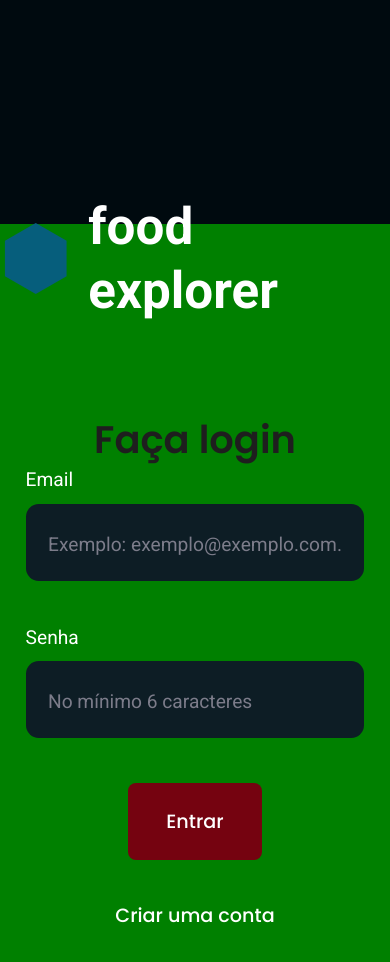
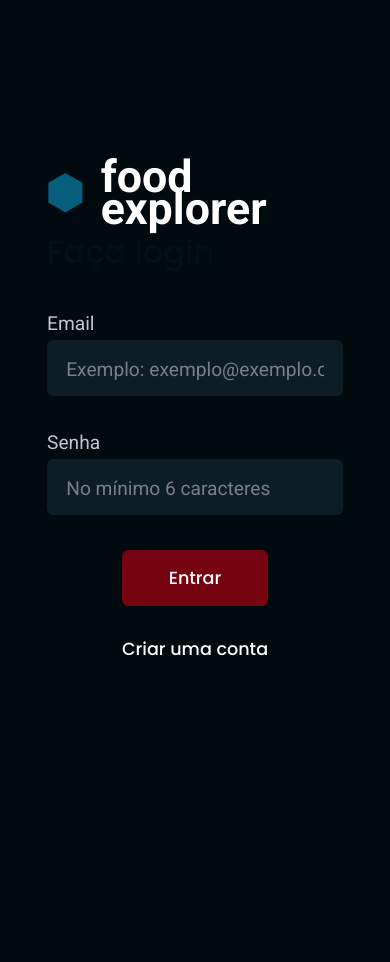
Before and after one commit to LaraAEC/foodExplorer_page, a React (Vite) app: page / in a window 390 px wide. Shown: the top 962 px of the page. After the commit the page ends 844 px from the top, so only its background shows below. Built offline with nearby package versions, Linux system fonts and the light colour scheme.

Commit message:
page SignIn responsiva

```diff
--- a/src/components/Button/styles.js
+++ b/src/components/Button/styles.js
@@ -2,17 +2,21 @@ import styled from 'styled-components';
 
 export const Container = styled.button`
   width: 100%;
-  height: 4.8rem;
+  height: 3.5rem;
 
   background-color: ${({ theme }) => theme.COLORS.RED_100};
   color: ${({ theme }) => theme.COLORS.WHITE_100};
-  padding: 1.2rem 2.4rem;
 
-  font-size: 1.2rem;
+  padding: 0rem auto;
+
+  font-size: 1.1rem;
   font-weight: 500;
 
+  margin-top: 2.2rem;
+
   border: 0;
-  border-radius: 0.5rem;
+  border-radius: 0.4rem;
+
 
   &:disabled {
     opacity: 0.5;
--- a/src/components/HeaderSign/index.jsx
+++ b/src/components/HeaderSign/index.jsx
@@ -1,12 +1,12 @@
 import { Container } from './styles';
 
-import PolygonBiggerSvg from '../../assets/polygonBigger.svg';
+import LogoSvg from '../../assets/logo.svg';
 
 export function HeaderSign() {
   return (
     <Container>
         <img
-          src={PolygonBiggerSvg}
+          src={ LogoSvg }
           alt="Imagem de 'polígono azul'."
         />
         <h1>food explorer</h1>
--- a/src/components/HeaderSign/styles.js
+++ b/src/components/HeaderSign/styles.js
@@ -14,11 +14,21 @@ export const Container = styled.header`
 
   font-family: ${({ theme }) => theme.FONTS.FONT_SECONDARY};
   font-weight: 700;
-  font-size: 1.6rem;
-  line-height: 4rem;
+  font-size: 1.4rem;
+  line-height: 2rem;
 
   img {
-      width: 4.5rem;
-      height: 4.5rem;
+      width: 2.5rem;
+      height: 2.5rem;
+
+      @media (min-width: 768px) {
+        width: 4.5rem;
+        height: 4.5rem;
+
+        font-size: 1.6rem;
+        line-height: 3rem;
+      }
   }
+
+
   `;
--- a/src/components/Input/styles.js
+++ b/src/components/Input/styles.js
@@ -8,16 +8,13 @@ export const Container = styled.div `
   background-color: ${({ theme }) => theme.COLORS.BACKGROUND_900};
   color: ${({ theme }) => theme.COLORS.GRAY_300};
 
-  margin-top: 0.8rem;
-  margin-bottom: 2.8rem;
-
-  border-radius: 0.8rem;
+  border-radius: 0.4rem;
 
   > input {
-    height: 4.8rem;
+    height: 3.5rem;
     width: 100%;
 
-    padding: 1.2rem 1.4rem;
+    padding: 1rem 1.2rem;
 
     color: ${({ theme }) => theme.COLORS.WHITE_100};
     background: transparent;
@@ -37,9 +34,10 @@ export const Container = styled.div `
   > svg {
     margin-left: 1.6rem;
   }
+
+  > input:focus {
+    border: 1px solid #FFFFFF;
+    border-radius: 5px;
+  }
+
 `;
-
-//width:100% me dá uma largura de 100% de onde o elemento estiver, ele ocupa 100% da onde ele está.
-//Colocamos o background do input transparente para aproveitar o background que colocamos no Container.
-//Colocamos a borda do input zero para dar a sensação de que o ícone (que está ao lado) é parte dele.
-//estilizamos o placeholder desse input com &: (para acessar a propriedade placeholder)
--- a/src/pages/SignIn/index.jsx
+++ b/src/pages/SignIn/index.jsx
@@ -13,8 +13,9 @@ export function SignIn() {
 
         <div className="columnLogin">
           <Form>
-            <h2>Faça login</h2>
+
             <div className="wrap">
+              <h2>Faça login</h2>
               <span>Email</span>
               <Input
                 placeholder="Exemplo: exemplo@exemplo.com.br"
@@ -32,13 +33,13 @@ export function SignIn() {
               />
             </div>
 
-          <div className="wrap">
-            <Button title="Entrar"  /*onClick={handleSignIn}*//>
-          </div>
+            <div className="wrap">
+              <Button title="Entrar"  /*onClick={handleSignIn}*//>
+              <a href="#">
+                Criar uma conta
+              </a>
+            </div>
 
-            <a href="#">
-              Criar uma conta
-            </a>
           </Form>
         </div>
 
--- a/src/pages/SignIn/styles.js
+++ b/src/pages/SignIn/styles.js
@@ -13,18 +13,20 @@ export const Container = styled.div`
 
   margin-top: 14rem;
 
-  padding: 0rem;
-  background: green;
+  padding: 158px 47px 300px 47px;
+  margin: 0 auto;
 
   @media (min-width: 768px) {
-    max-width: 76rem;
+    max-width: 76.8rem;
 
     display: flex;
     flex-direction: row;
 
     margin: 0;
     padding: 3rem 3rem;
-    gap: 3rem;
+
+    align-items: center;
+    justify-content: space-between;
 
   }
 
@@ -35,9 +37,10 @@ export const Container = styled.div`
     display: flex;
     flex-direction: row;
 
-    gap: 10rem;
+    align-items: center;
+    justify-content: space-between;
 
-    padding-top: rem;
+    padding: 15rem 8rem 14.2rem 4rem;
   }
 `;
 
@@ -50,26 +53,18 @@ export const Form = styled.form `
 
   text-align: center;
 
-  padding: 7.3rem 1.6rem;
+  border-radius: 1.3rem;
 
-  > h2 {
-    color: ${({ theme }) => theme.COLORS.DARK};
-
-    @media (min-width: 768px) {
-      color: ${({ theme }) => theme.COLORS.WHITE_100};
-  }
-
-   @media (min-width: 1124px) {
-    color: ${({ theme }) => theme.COLORS.WHITE_100};
-   }
-  }
+  background: transparent;
 
   @media (min-width: 768px) {
-    padding: 4rem 4rem;
+    padding: 1.5rem;
+    border-radius: 1rem;
   }
 
   @media (min-width: 1124px) {
-    padding: 4rem 4rem;
+    padding: 3rem;
+    border-radius: 1rem;
    }
 
   > .wrap {
@@ -78,14 +73,52 @@ export const Form = styled.form `
 
     align-items: start;
 
+    background: transparent;
+
+    > h2 {
+      font-weight: 500;
+      font-size: 32px;
+
+      color: ${({ theme }) => theme.COLORS.BACKGROUND_700};
+
     @media (min-width: 768px) {
-      width: 34.8rem;
-      padding: 0rem 6rem;
+      background: ${({ theme }) => theme.COLORS.BACKGROUND_700};
+
+      color: ${({ theme }) => theme.COLORS.WHITE_100};
+
+      margin: 0 auto;
+  }
+
+    @media (min-width: 1124px) {
+      background: ${({ theme }) => theme.COLORS.BACKGROUND_700};
+
+      color: ${({ theme }) => theme.COLORS.WHITE_100};
+   }
+  }
+    > a {
+      font-family:  font-family: ${({ theme }) => theme.FONTS.FONT_PRIMARY};
+      font-weight: 500;
+      font-size: 1.1rem;
+      line-height: 1rem;
+      margin: 0 auto;
+      margin-top: 2.2rem;
+
+      color:  ${({ theme }) => theme.COLORS.WHITE_100};
+
+      @media (min-width: 768px) {
+        margin: 0 auto;
+        margin-top: 1.2rem;
+    }
+    }
+
+    @media (min-width: 768px) {
+      width: 18rem;
+      padding: 0rem;
     }
 
     @media (min-width: 1124px) {
-      width: 34.8rem;
-      padding: 0rem 4rem;
+      width: 25rem;
+      padding: 0rem;
     }
   }
 
@@ -94,18 +127,14 @@ export const Form = styled.form `
     font-weight: 400;
     font-size: 1.2rem;
 
-    color: ${({ theme }) => theme.COLORS.GRAY_400}
+    margin-bottom: 5px;
+    margin-top: 2.2rem;
 
-    margin-bottom: 5px;
-  }
+    color: ${({ theme }) => theme.COLORS.GRAY_400};
 
-  > a {
-    font-family:  font-family: ${({ theme }) => theme.FONTS.FONT_PRIMARY};
-    font-weight: 500;
-    font-size: 1.2rem;
-    line-height: 1rem;
-
-    margin-top: 3rem;
-    color:  ${({ theme }) => theme.COLORS.WHITE_100};
+    @media (min-width: 768px) {
+      margin-bottom: 2px;
+      margin-top: 1.1rem;
+    }
   }
 `;
```
Also changed, not shown: src/components/NavBar/index.jsx (+4 -4 lines), src/assets/logo.svg (renamed from src/assets/polygon.svg), src/assets/polygonBigger.svg (deleted).
